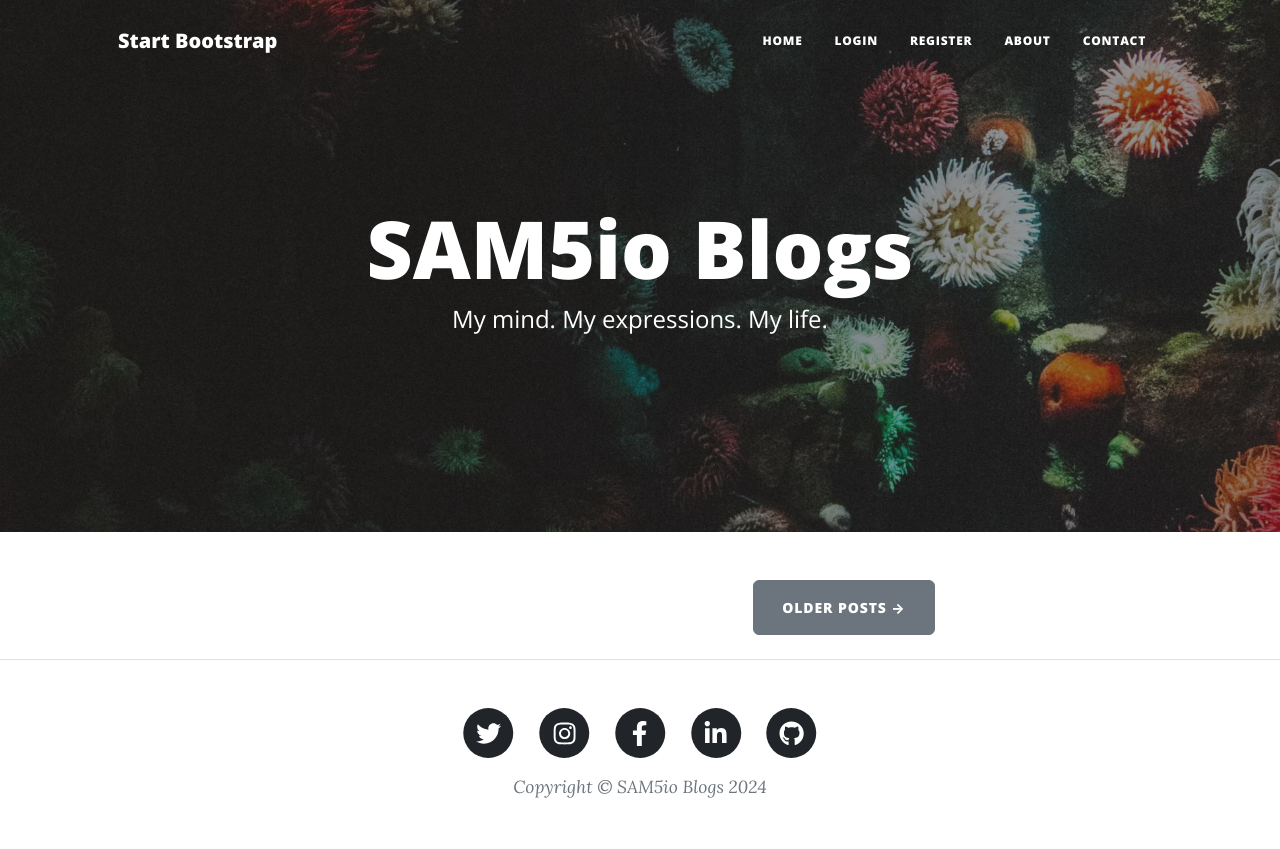
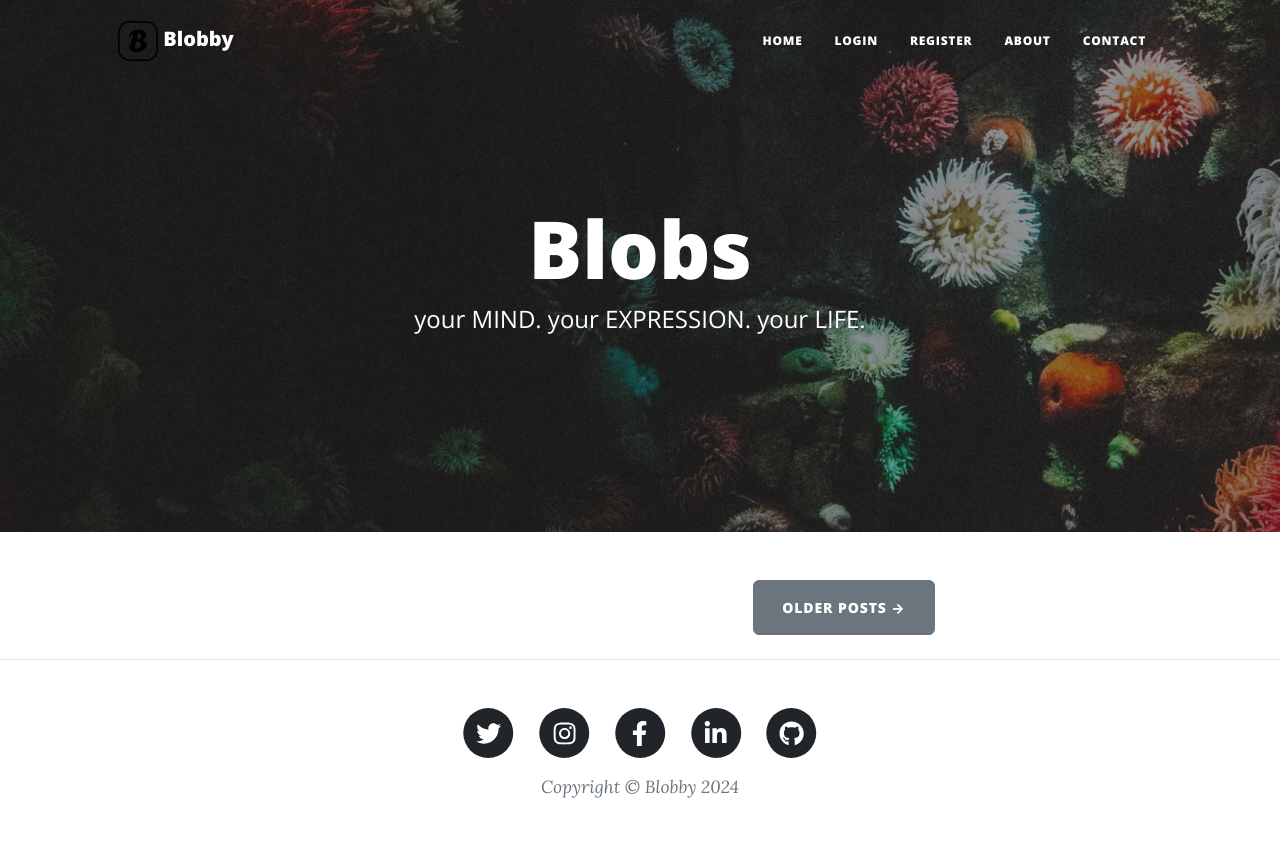
Before and after one commit to sameetpatil5/Blobby, a Flask app: page / in a window 1280 px wide. Run offline with Flask 3, Linux system fonts and the light colour scheme; data that the repository does not hold is empty; some libraries are stand-ins or nearby versions.

Commit message:
Minor UI changes

```diff
--- a/templates/footer.html
+++ b/templates/footer.html
@@ -45,7 +45,7 @@
                         </a>
                     </li>
                 </ul>
-                <div class="small text-center text-muted fst-italic">Copyright &copy; SAM5io Blogs 2024</div>
+                <div class="small text-center text-muted fst-italic">Copyright &copy; Blobby 2024</div>
             </div>
         </div>
     </div>
--- a/templates/header.html
+++ b/templates/header.html
@@ -6,7 +6,7 @@
   <meta name="viewport" content="width=device-width, initial-scale=1, shrink-to-fit=no" />
   <meta name="description" content="" />
   <meta name="author" content="" />
-  <title>SAM5io Blogs</title>
+  <title>Blobby</title>
   {% block styles %}
   <!-- Load Bootstrap-Flask CSS here -->
   {{ bootstrap.load_css() }}
@@ -28,7 +28,8 @@
   <!-- Navigation-->
   <nav class="navbar navbar-expand-lg navbar-light" id="mainNav">
     <div class="container px-4 px-lg-5">
-      <a class="navbar-brand" href="/">Start Bootstrap</a>
+      <a class="navbar-brand" href="/"><img src="{{ url_for('static', filename='assets/img/blobby.png') }}" alt=""
+          class="img-fluid" style="width: 40px; height: 40px"> Blobby</a>
       <button class="navbar-toggler" type="button" data-bs-toggle="collapse" data-bs-target="#navbarResponsive"
         aria-controls="navbarResponsive" aria-expanded="false" aria-label="Toggle navigation">
         Menu
--- a/templates/index.html
+++ b/templates/index.html
@@ -6,8 +6,8 @@
     <div class="row gx-4 gx-lg-5 justify-content-center">
       <div class="col-md-10 col-lg-8 col-xl-7">
         <div class="site-heading">
-          <h1>SAM5io Blogs</h1>
-          <span class="subheading">My mind. My expressions. My life.</span>
+          <h1>Blobs</h1>
+          <span class="subheading">your MIND. your EXPRESSION. your LIFE.</span>
         </div>
       </div>
     </div>
```
Also changed, not shown: static/assets/favicon.ico, static/assets/img/blobby.png (added), static/assets/img/blobby_light.png (added), static/assets/img/blobby_logo.png (added).
